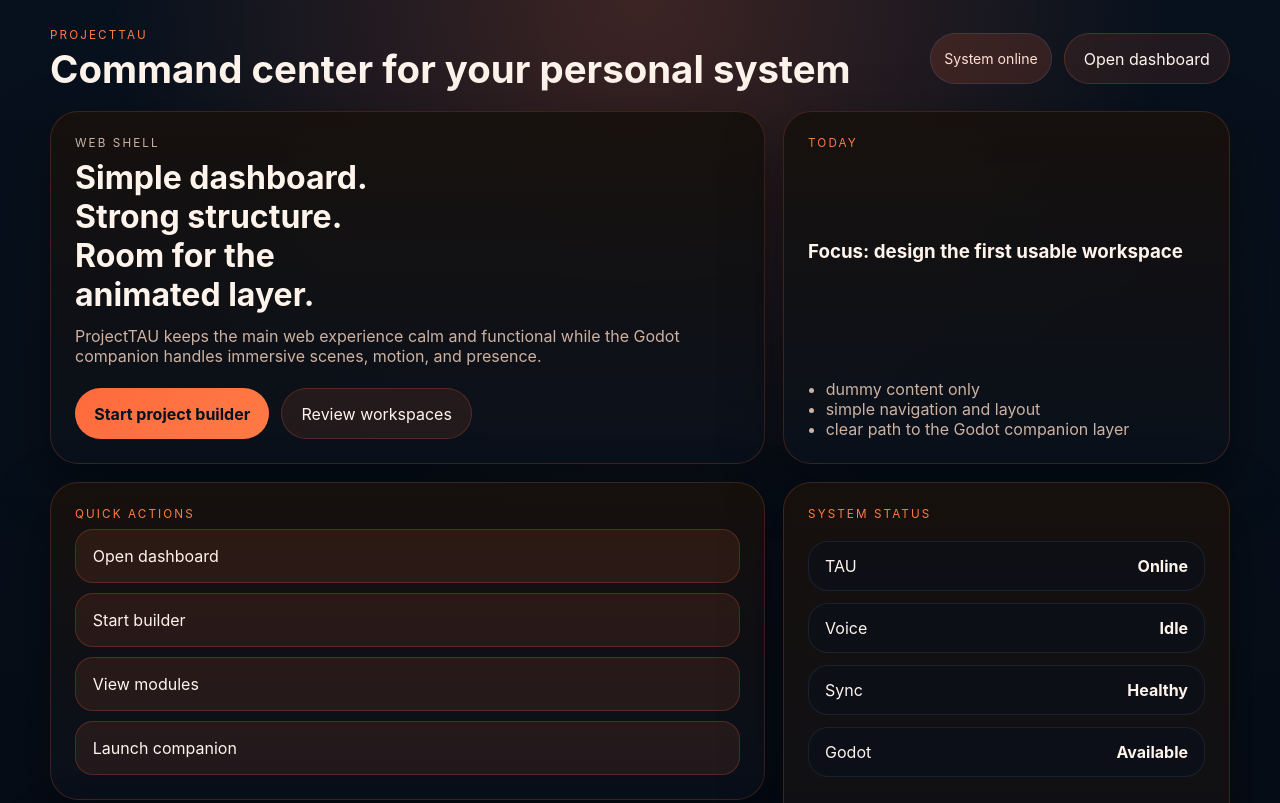
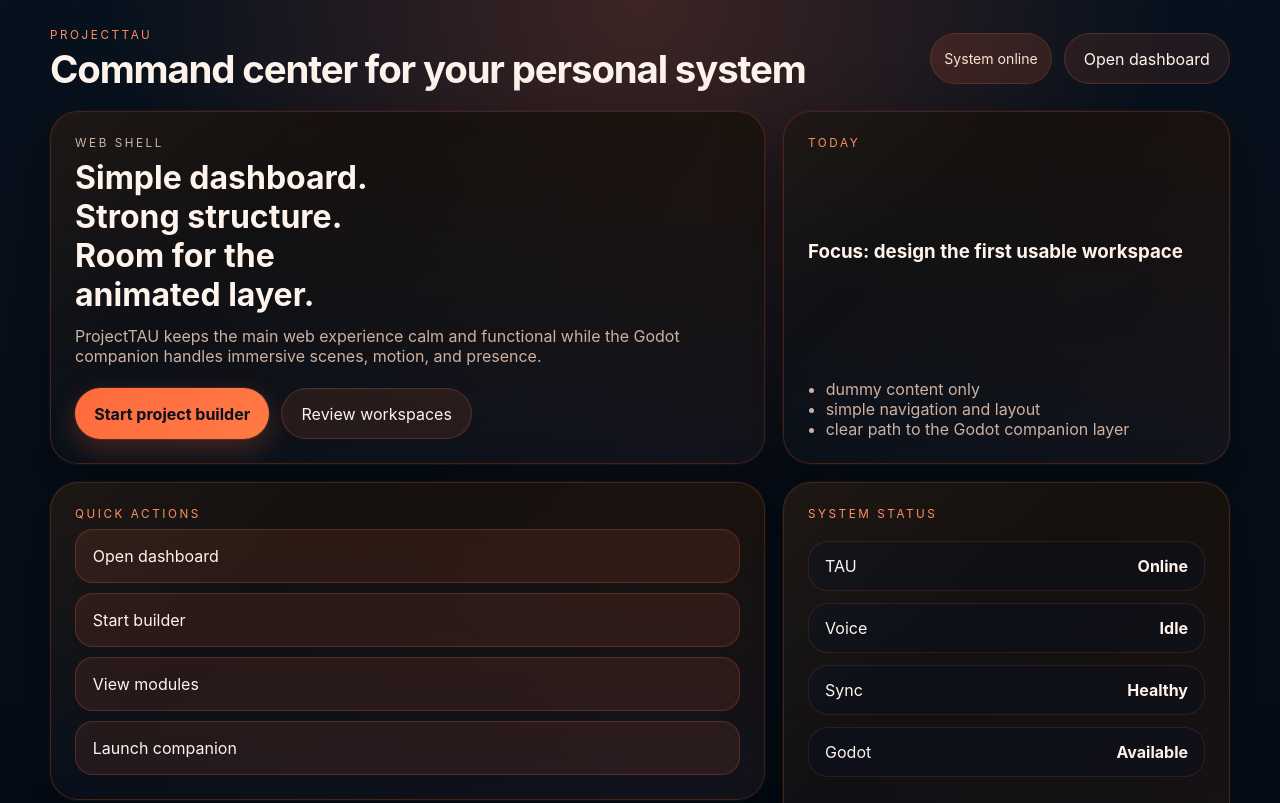
Before and after one commit to thetauagent/ProjectTAU, a website: page apps/web-shell/index.html in a window 1280 px wide. Shown: the top 803 px of the page. Drawn offline with Linux system fonts and the light colour scheme.

Commit message:
Add more futuristic landing page styling

```diff
--- a/apps/web-shell/styles.css
+++ b/apps/web-shell/styles.css
@@ -28,20 +28,41 @@
 
 body {
   min-height: 100vh;
+  position: relative;
+  overflow-x: hidden;
 }
 
+body::before {
+  content: "";
+  position: fixed;
+  inset: 0;
+  pointer-events: none;
+  background:
+    linear-gradient(rgba(255, 255, 255, 0.03) 1px, transparent 1px),
+    linear-gradient(90deg, rgba(255, 255, 255, 0.02) 1px, transparent 1px);
+  background-size: 100% 72px, 72px 100%;
+  mask-image: linear-gradient(180deg, rgba(0, 0, 0, 0.8), transparent 88%);
+  opacity: 0.24;
+}
+
+.hero {
+  min-height: 260px;
+}
 button {
   font: inherit;
   border: 0;
   border-radius: 999px;
   padding: 0.9rem 1.2rem;
   cursor: pointer;
+  transition: transform 160ms ease, box-shadow 160ms ease, border-color 160ms ease, background 160ms ease;
 }
 
 .shell {
   width: min(1180px, calc(100% - 32px));
   margin: 0 auto;
   padding: 28px 0 40px;
+  position: relative;
+  z-index: 1;
 }
 
 .topbar {
@@ -55,9 +76,9 @@
 .eyebrow {
   margin: 0 0 8px;
   text-transform: uppercase;
-  letter-spacing: 0.18em;
+  letter-spacing: 0.22em;
   font-size: 0.73rem;
-  color: var(--accent-strong);
+  color: #ff8d65;
 }
 
 h1,
@@ -71,6 +92,7 @@
   margin-bottom: 0;
   font-size: clamp(2rem, 3vw, 3.25rem);
   line-height: 1.02;
+  letter-spacing: -0.03em;
 }
 
 .section-head,
@@ -97,16 +119,22 @@
 }
 
 .card {
-  border: 1px solid var(--line);
+  border: 1px solid rgba(255, 106, 61, 0.22);
   background: linear-gradient(180deg, rgba(23, 17, 13, 0.96), rgba(10, 17, 28, 0.92));
-  box-shadow: var(--shadow);
+  box-shadow: 0 0 0 1px rgba(255, 106, 61, 0.06), 0 20px 60px rgba(0, 0, 0, 0.38);
   border-radius: 28px;
   padding: 24px;
   backdrop-filter: blur(20px);
+  position: relative;
+  overflow: hidden;
 }
 
-.hero {
-  min-height: 260px;
+.card::before {
+  content: "";
+  position: absolute;
+  inset: 0;
+  pointer-events: none;
+  background: linear-gradient(135deg, rgba(255, 255, 255, 0.03), transparent 30%, rgba(255, 106, 61, 0.04));
 }
 
 .hero h2 {
@@ -133,6 +161,7 @@
   background: linear-gradient(135deg, var(--accent), var(--accent-strong));
   color: #07101d;
   font-weight: 700;
+  box-shadow: 0 0 0 1px rgba(255, 106, 61, 0.15), 0 10px 28px rgba(255, 106, 61, 0.25);
 }
 
 .secondary-button,
@@ -141,6 +170,16 @@
   background: rgba(255, 106, 61, 0.1);
   color: var(--text);
   border: 1px solid rgba(255, 106, 61, 0.22);
+  box-shadow: inset 0 0 0 1px rgba(255, 255, 255, 0.015);
+}
+
+.primary-button:hover,
+.secondary-button:hover,
+.ghost-button:hover,
+.action-list button:hover,
+.status-row .pill:hover {
+  transform: translateY(-1px);
+  box-shadow: 0 0 0 1px rgba(255, 106, 61, 0.2), 0 14px 32px rgba(255, 106, 61, 0.16);
 }
 
 .spotlight {
@@ -178,7 +217,7 @@
 
 .cards article,
 .status-item {
-  border: 1px solid rgba(145, 173, 233, 0.11);
+  border: 1px solid rgba(255, 106, 61, 0.14);
   background: rgba(9, 16, 28, 0.58);
   border-radius: 20px;
 }
@@ -207,7 +246,7 @@
   gap: 8px;
   border-radius: 999px;
   padding: 0.55rem 0.8rem;
-  border: 1px solid rgba(145, 173, 233, 0.14);
+  border: 1px solid rgba(255, 106, 61, 0.18);
   font-size: 0.88rem;
 }
 
```
Also changed, not shown: docs/landing-page.md (+1 -0 lines).
